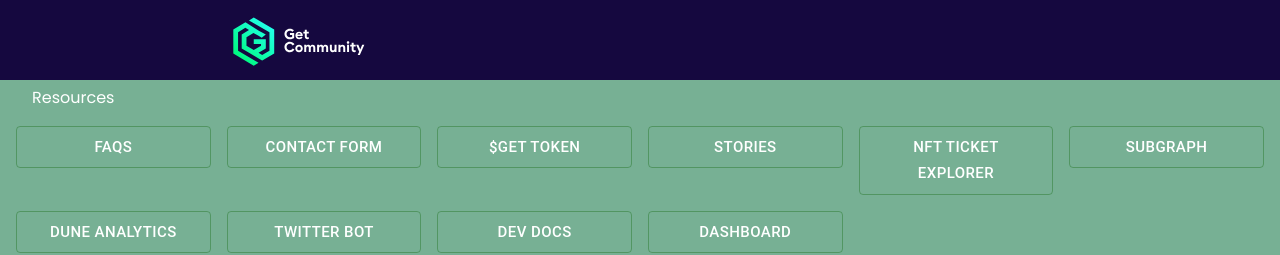
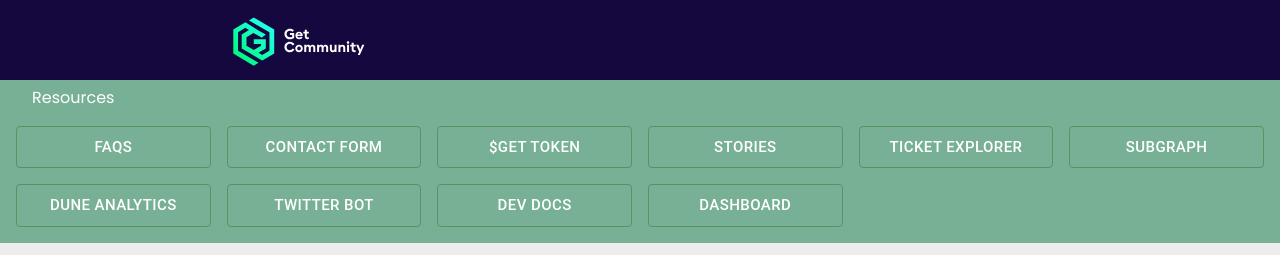
Before and after one commit to bromdigital/GET-Community-blog, a Next.js app: page / in a window 1280 px wide. Shown: the top 255 px of the page. Built offline with nearby package versions, Linux system fonts and the light colour scheme.

Commit message:
removed 'NFT' form the resources name

```diff
--- a/components/Resources.js
+++ b/components/Resources.js
@@ -26,7 +26,7 @@
     },
     {
       href: 'https://explorer.get-protocol.io/',
-      title: 'NFT Ticket Explorer'
+      title: 'Ticket Explorer'
     },
     {
       href: 'https://thegraph.com/hosted-service/subgraph/getprotocol/get-protocol-subgraph',
```
